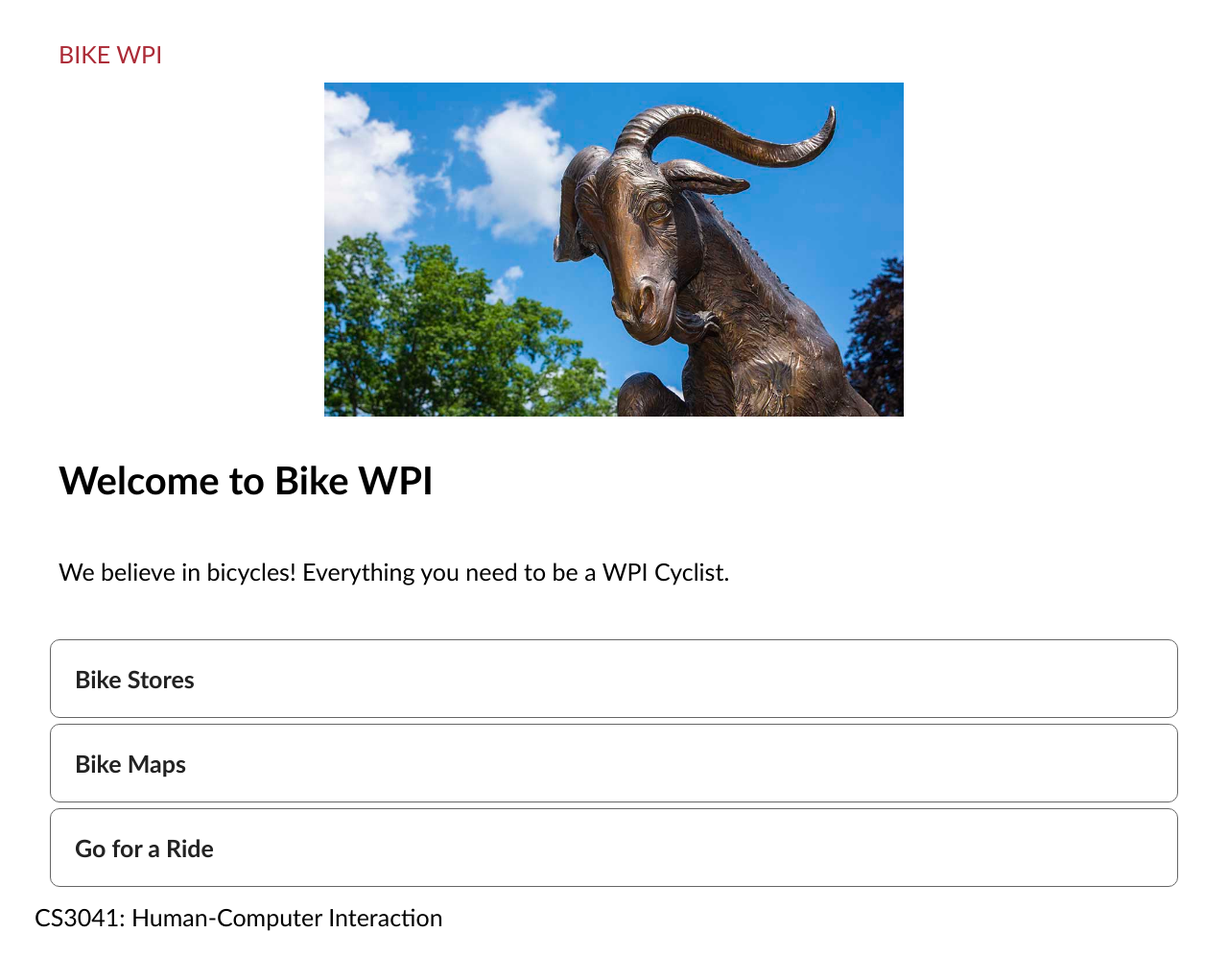
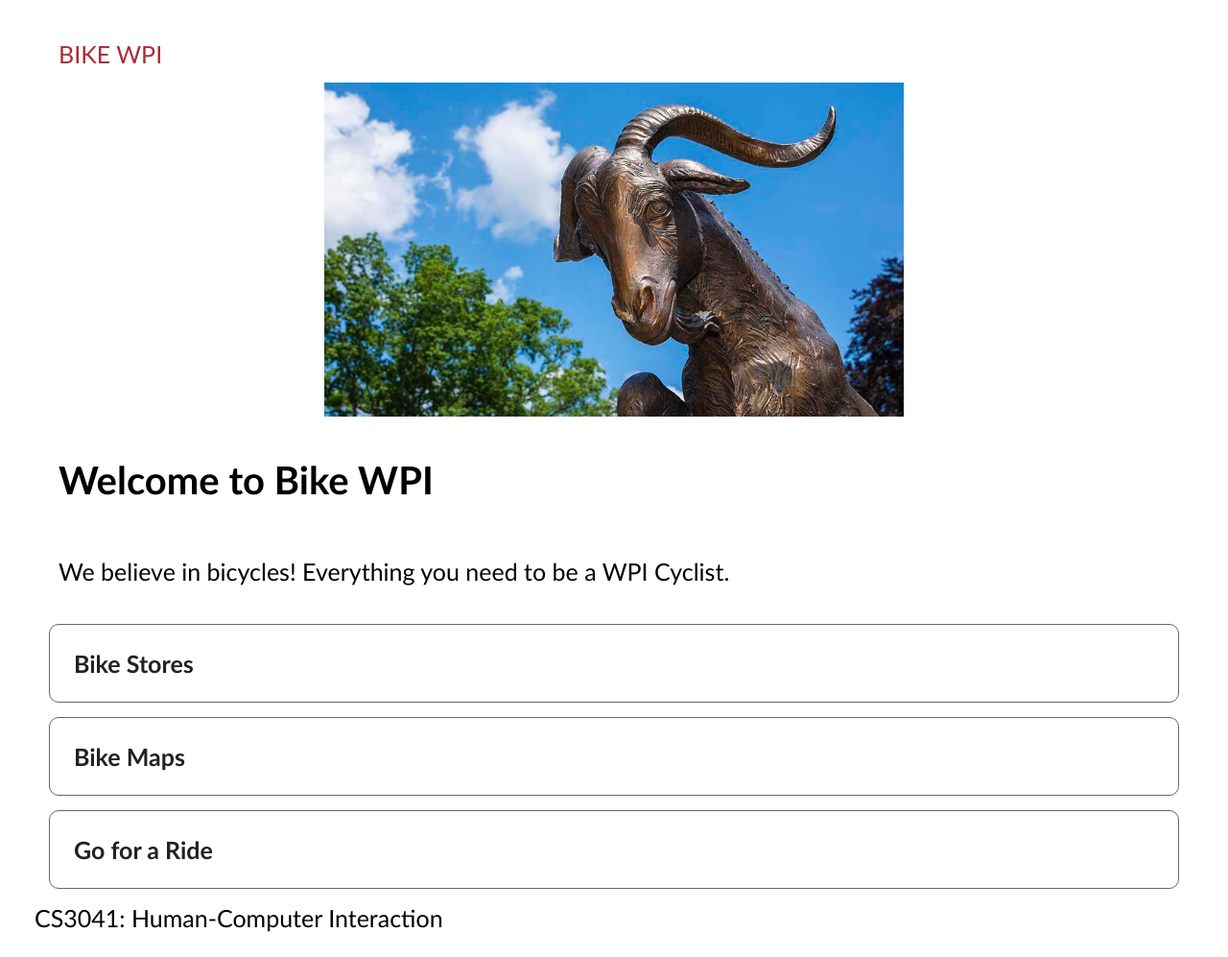
Before and after one commit to andrewhariyanto/lab1, a plain HTML site: page index.html in a window 1280 px wide. Shown: the whole page at 96% size. Drawn offline with Linux system fonts and the light colour scheme.

Commit message:
Update style.css

```diff
--- a/style.css
+++ b/style.css
@@ -37,7 +37,7 @@ p{
     margin-right: auto;
 }
 
-#main_nav ul { padding: 10px; margin: 0; }
+#main_nav ul { padding: 0px; margin: 0; }
 
 #main_nav li  {
   list-style-type: none;
@@ -47,7 +47,7 @@ p{
    display: block;
    text-decoration: none;
    border-radius: 10px;
-   margin: 6px;
+   margin: 15px;
    padding: 25px;
    color: #222;
    font-weight: bold;
```
